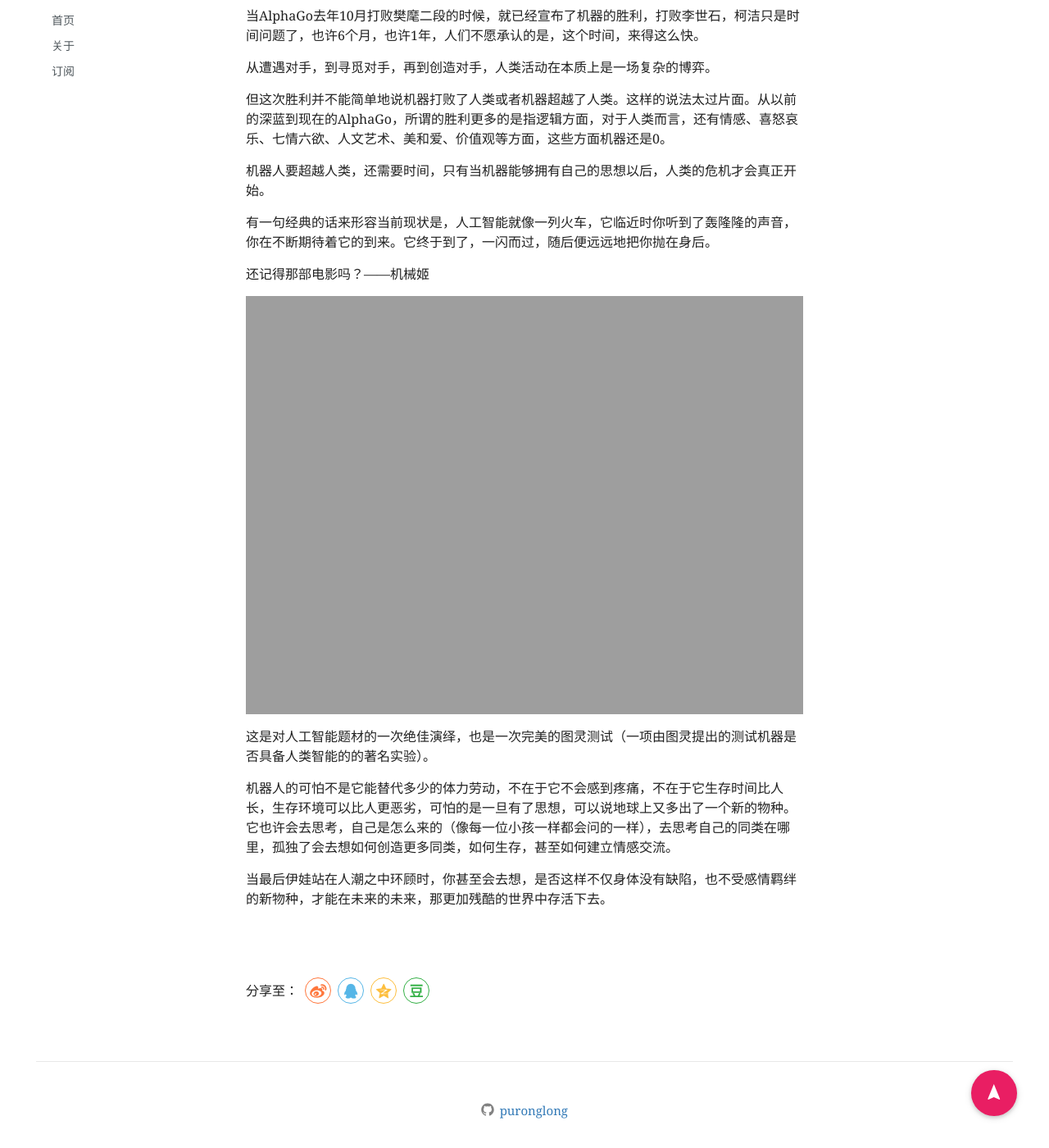
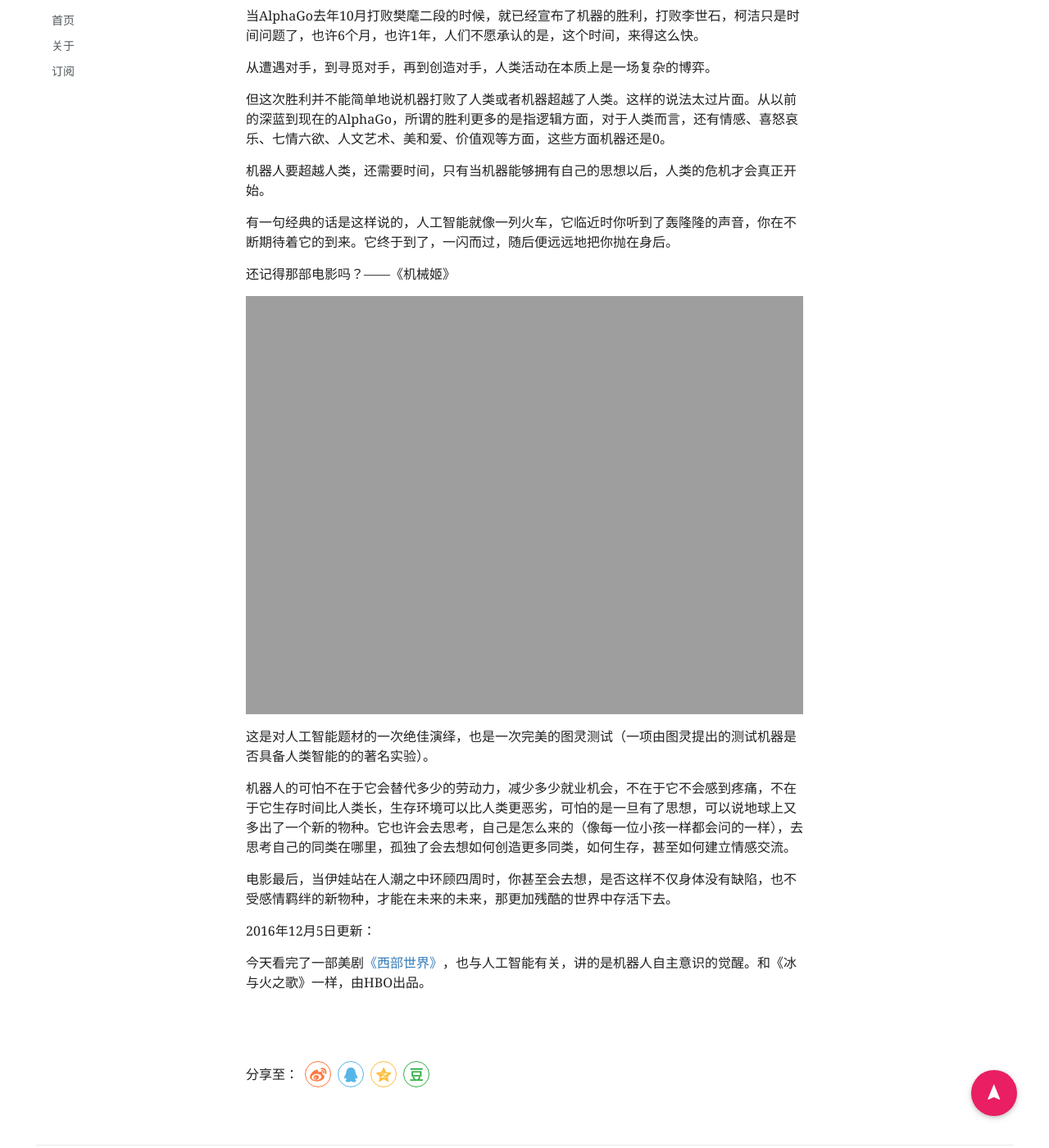
Before and after one commit to PuRonglong/blog, a Jekyll site: the page built from _posts/2016-3-9-人机大战.md, in a window 1280 px wide and 1400 px high, scrolled down 1200 px. Shown: the whole window at 82% size. Built offline with Jekyll 4.4.1, drawn with Linux system fonts in a browser that asks for light colours; nearby versions of some CDN libraries; comment, search, counter and statistics services are not loaded.

Commit message:
no message

```diff
--- a/_posts/2016-3-9-人机大战.md
+++ b/_posts/2016-3-9-人机大战.md
@@ -1,7 +1,7 @@
 ---
 layout: post
-title: 围观人机大战
-description: "围观人机大战"
+title: 围观人机大战-人工智能
+description: "围观人机大战-人工智能"
 tags: [生活]
 image:
 background: triangular.png
@@ -33,14 +33,18 @@ share: true
 
 机器人要超越人类，还需要时间，只有当机器能够拥有自己的思想以后，人类的危机才会真正开始。
 
-有一句经典的话来形容当前现状是，人工智能就像一列火车，它临近时你听到了轰隆隆的声音，你在不断期待着它的到来。它终于到了，一闪而过，随后便远远地把你抛在身后。
+有一句经典的话是这样说的，人工智能就像一列火车，它临近时你听到了轰隆隆的声音，你在不断期待着它的到来。它终于到了，一闪而过，随后便远远地把你抛在身后。
 
-还记得那部电影吗？——机械姬
+还记得那部电影吗？——《机械姬》
 
 ![img]({{site.url}}images/article/2016-3-9/1.jpg)
 
 这是对人工智能题材的一次绝佳演绎，也是一次完美的图灵测试（一项由图灵提出的测试机器是否具备人类智能的的著名实验）。
 
-机器人的可怕不是它能替代多少的体力劳动，不在于它不会感到疼痛，不在于它生存时间比人长，生存环境可以比人更恶劣，可怕的是一旦有了思想，可以说地球上又多出了一个新的物种。它也许会去思考，自己是怎么来的（像每一位小孩一样都会问的一样），去思考自己的同类在哪里，孤独了会去想如何创造更多同类，如何生存，甚至如何建立情感交流。
+机器人的可怕不在于它会替代多少的劳动力，减少多少就业机会，不在于它不会感到疼痛，不在于它生存时间比人类长，生存环境可以比人类更恶劣，可怕的是一旦有了思想，可以说地球上又多出了一个新的物种。它也许会去思考，自己是怎么来的（像每一位小孩一样都会问的一样），去思考自己的同类在哪里，孤独了会去想如何创造更多同类，如何生存，甚至如何建立情感交流。
 
-当最后伊娃站在人潮之中环顾时，你甚至会去想，是否这样不仅身体没有缺陷，也不受感情羁绊的新物种，才能在未来的未来，那更加残酷的世界中存活下去。
+电影最后，当伊娃站在人潮之中环顾四周时，你甚至会去想，是否这样不仅身体没有缺陷，也不受感情羁绊的新物种，才能在未来的未来，那更加残酷的世界中存活下去。
+
+2016年12月5日更新：
+
+今天看完了一部美剧[《西部世界》](https://mp.weixin.qq.com/s?__biz=MzA5ODEzMjY1NQ==&mid=2247483689&idx=1&sn=cedf0829fa488f7cc516d535250e2a05&chksm=909776e9a7e0ffffe708f59f7caa5a2126877e1fee244c355176e2b179e0ed97cbd67c1dcfae&mpshare=1&scene=1&srcid=1218r7HV5WOSvQ0meU9UkJtW&key=c81d77271180a0e677c5b089fb01724fffdf3b231a6d9e7592d80f240ce17b0f3ae3cdbbb9d89a136bcf9cc9a69808d693ba3529416fa0aa370f36e5c4be8fb26a7a1752cd7aa0ea8218612ff8dc630d&ascene=0&uin=MjMyNDE3ODE4Mg%3D%3D&devicetype=iMac+MacBookPro12%2C1+OSX+OSX+10.12.1+build(16B2555)&version=12010110&nettype=WIFI&fontScale=100&pass_ticket=1uX0iIBK2pgv0lZXPnbXiNp0Ffk%2FbFb%2FY32Yacwmx80ZlWJKlqPTI6XhilxeG3pX)，也与人工智能有关，讲的是机器人自主意识的觉醒。和《冰与火之歌》一样，由HBO出品。
```
